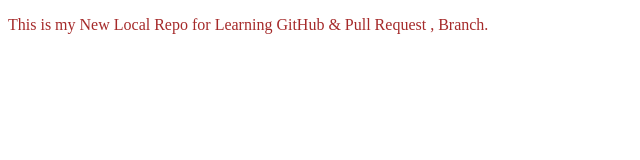
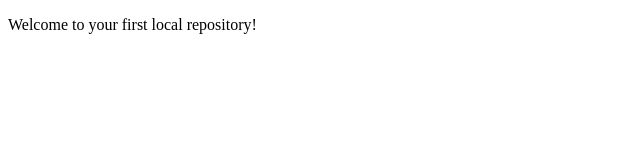
Before and after one commit to DripNoir09/Local-Repo-Learning, a plain HTML site: page index.html in a window 1280 px wide. Shown: the whole page, without its empty margins (0-640 px from the left). Drawn offline with Linux system fonts and the light colour scheme.

Commit message:
Adding Inital Files

```diff
--- a/index.html
+++ b/index.html
@@ -4,10 +4,8 @@
     <meta charset="UTF-8">
     <meta name="viewport" content="width=device-width, initial-scale=1.0">
     <title>First Local Repo</title>
-    <link href="style.css" rel="stylesheet" type="text/css">
 </head>
 <body>
-
-<p>This is my New Local Repo for Learning GitHub & Pull Request , Branch.</p>
+    <p>Welcome to your first local repository!</p>
 </body>
 </html>
--- a/style.css
+++ b/style.css
@@ -1,3 +1,3 @@
 p {
-    color: brown;
+    color: green;
 }
```
